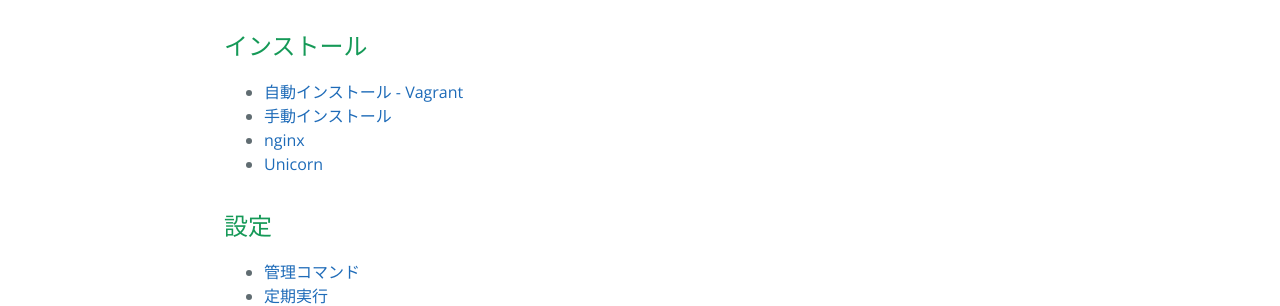
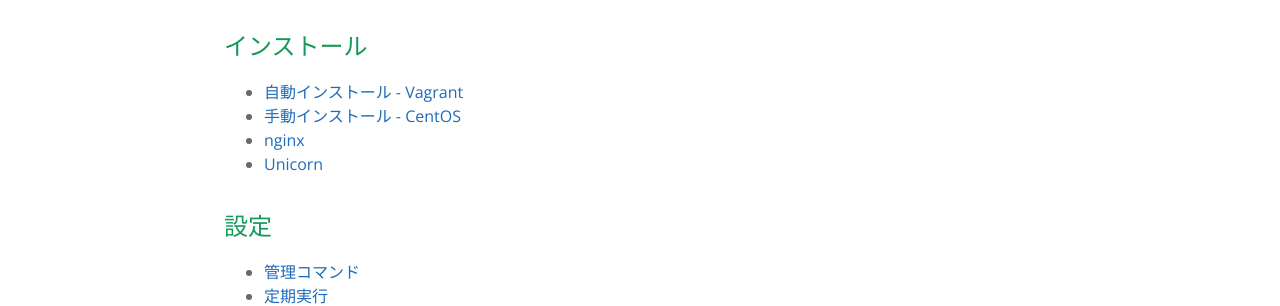
Before and after one commit to shirasagi/shirasagi.github.io, a Jekyll site: the page built from index.md, in a window 1280 px wide. Shown: the part 519-825 px from the top of the page. Built offline with Jekyll 4.4.1, drawn with Linux system fonts in a browser that asks for light colours; nearby versions of some CDN libraries; Markdown is read by kramdown in place of the engine named in the settings.

Commit message:
fix text

```diff
--- a/index.md
+++ b/index.md
@@ -11,7 +11,7 @@ title: SHIRASAGI
 ## インストール
 
 - [自動インストール - Vagrant](installation/vagrant.html)
-- [手動インストール](installation/manual.html)
+- [手動インストール - CentOS](installation/manual.html)
 - [nginx](installation/nginx.html)
 - [Unicorn](installation/unicorn.html)
 
```
Also changed, not shown: setting/cron.md (+1 -1 lines).
